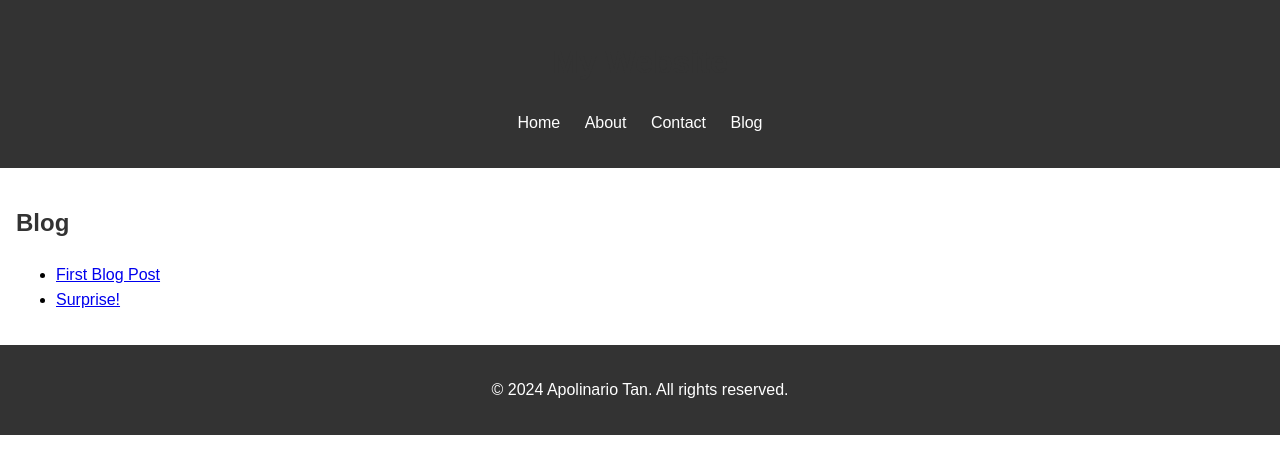
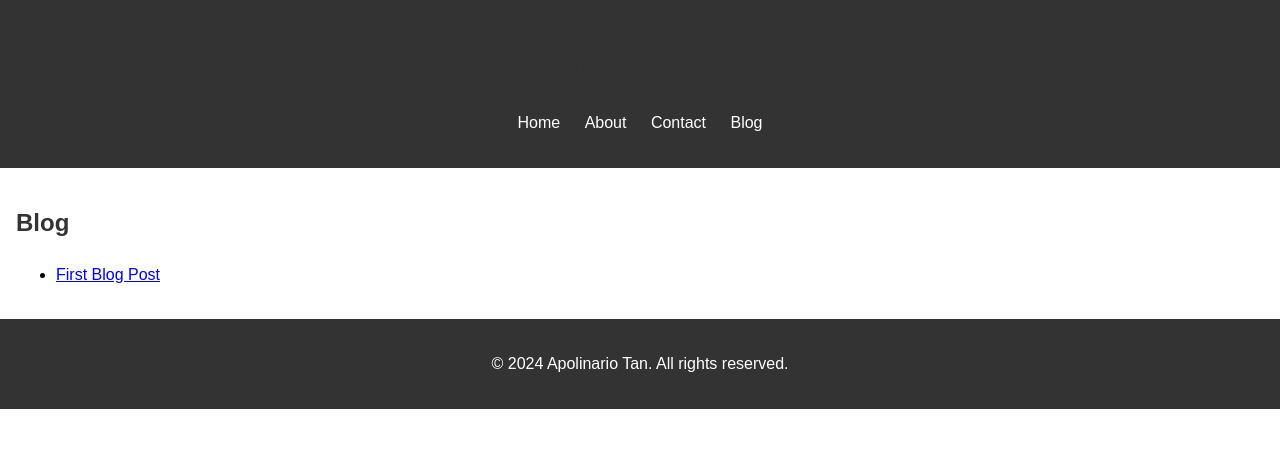
Before and after one commit to apolmiguel/apolmiguel.github.io, a Jekyll site: the page blog/blogindex.html, which Jekyll copies as it is, in a window 1280 px wide. Shown: the top 474 px of the page. Built offline with Jekyll 4.4.1, drawn with Linux system fonts in a browser that asks for light colours.

Commit message:
hide personal

```diff
--- a/blog/blogindex.html
+++ b/blog/blogindex.html
@@ -23,7 +23,7 @@
     <h2>Blog</h2>
     <ul>
       <li><a href="post1.html">First Blog Post</a></li>
-      <li><a href="vdaytimer.html">Surprise!</a></li>
+      <!-- <li><a href="vdaytimer.html">Surprise!</a></li> -->
       <!-- Add more blog posts here -->
     </ul>
   </main>
```
